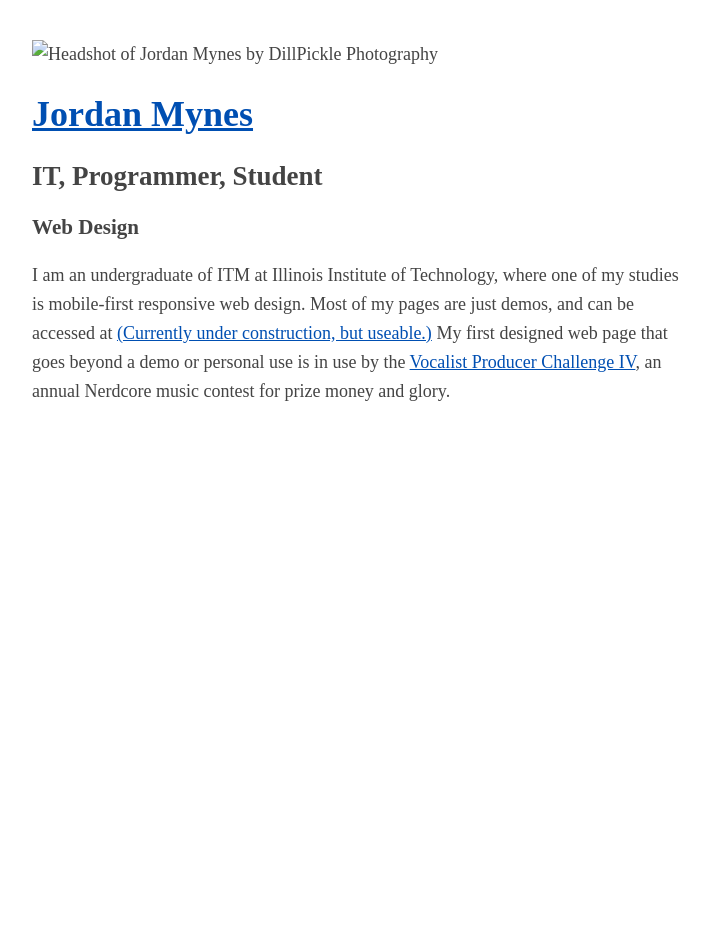
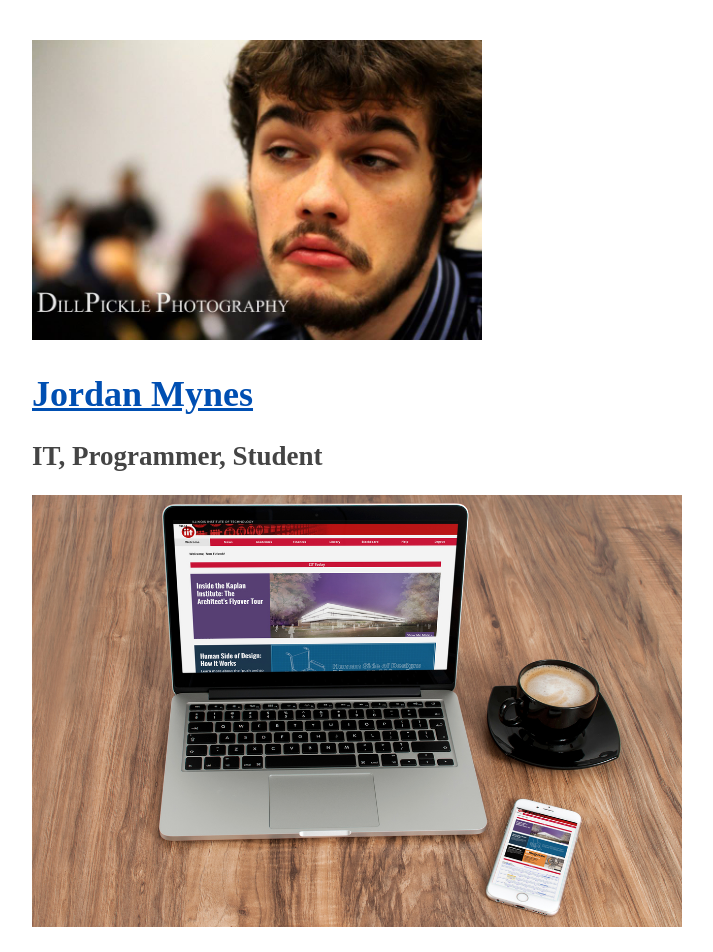
Before and after one commit to jmynes/kolody.me, a plain HTML site: page index.html in a window 1280 px wide. Shown: the top 952 px of the page, without its empty margins (283-996 px from the left). Before the commit the page ends 800 px from the top, so only its background shows below. Drawn offline with Linux system fonts and the light colour scheme.

Commit message:
Image rules, first nonheader image

```diff
--- a/index.html
+++ b/index.html
@@ -15,6 +15,7 @@
       <h2>IT, Programmer, Student</h2>
     </header>
     <main>
+      <img src="img/responsivewebdesign.jpg" alt="Infographic of responsive web design" />
       <h3>Web Design</h3>
       <p>
         I am an undergraduate of ITM at Illinois Institute of Technology, where one of my studies is mobile-first responsive web design. Most of my pages are just demos, and can be accessed at <a href="http://www.mynes.me/samples">(Currently under construction, but useable.)</a> My first designed web page that goes beyond a demo or personal use is in use by the <a href="http://www.vpc4.nerdcore.co/">Vocalist Producer Challenge IV</a>, an annual Nerdcore music contest for prize money and glory.
--- a/screen.css
+++ b/screen.css
@@ -21,6 +21,10 @@ a:visited {
 
 #headshot {
   max-width: 25em;
+}
+
+img {
+  width: 100%;
 }
 
 /* Media queries */
```
Also changed, not shown: img/DillPickle.jpg (added), img/responsivewebdesign.jpg (added).
